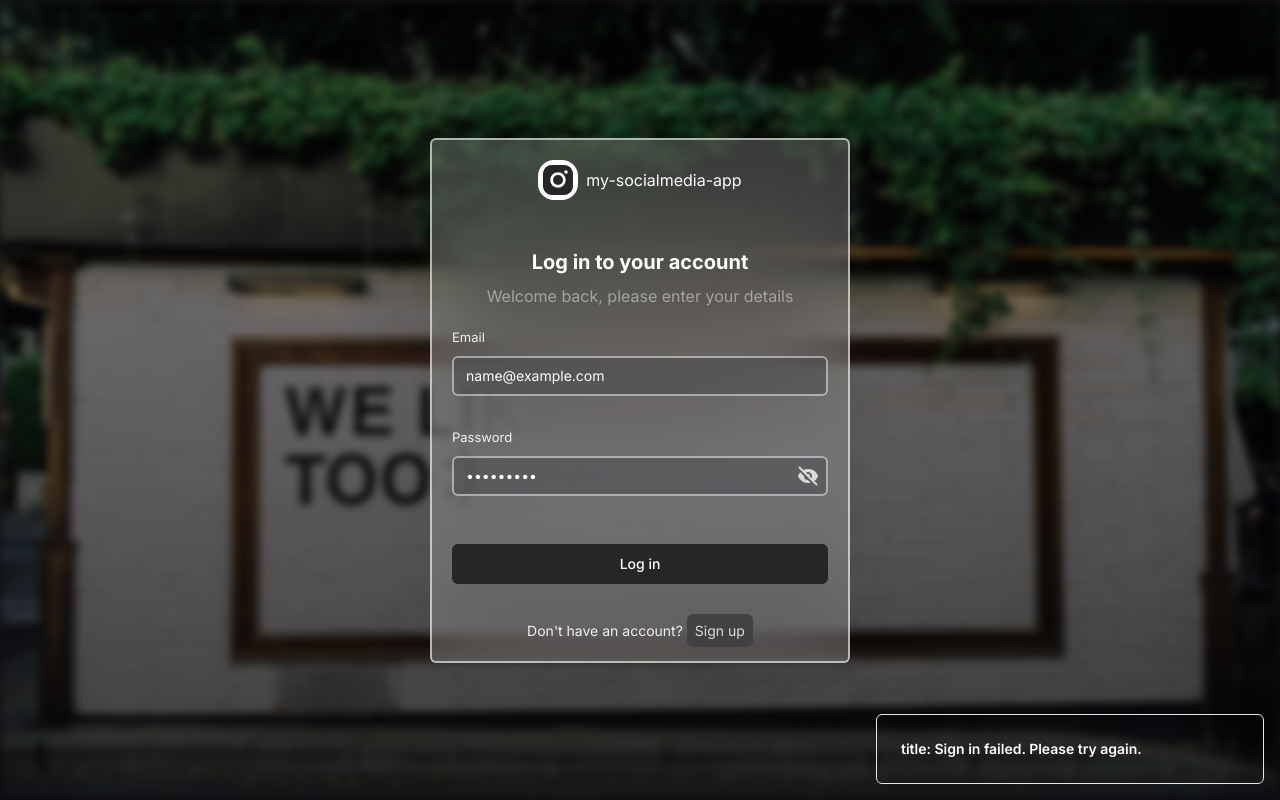
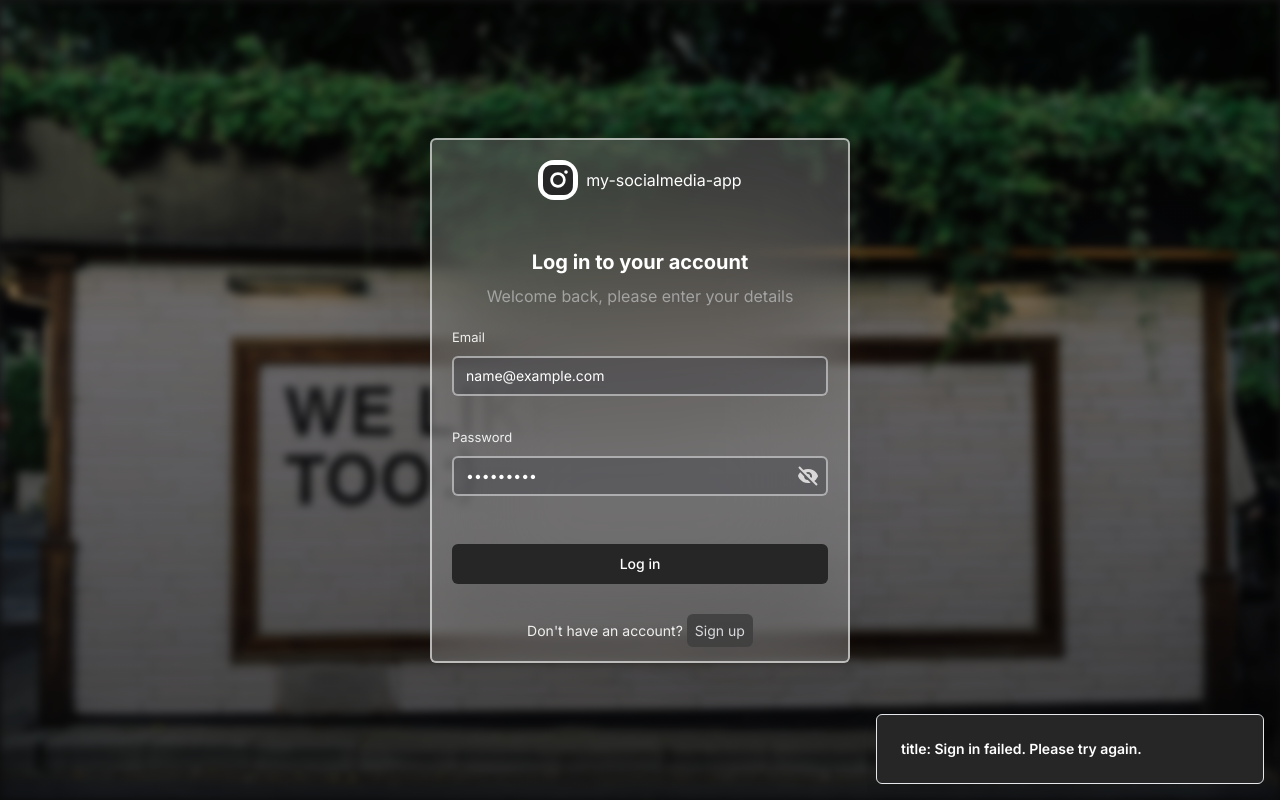
Before and after one commit to Mr-Heidari/My-SocialMediaApp, a React (Vite) app: page /sign-in in a window 1280 px wide. Both pictures are taken after typing "name@example.com", "Sample123" into the empty fields and a click on the button "Log in". Built offline with nearby package versions, Linux system fonts and the light colour scheme; no server answers.

Commit message:
change toaster place and some padding fixed

```diff
--- a/src/App.tsx
+++ b/src/App.tsx
@@ -22,6 +22,7 @@ import PersonalizationForm from "./_auth/forms/PersonalizationForm";
 
 export const App = () => {
   return (
+    <>
       <main className=" flex h-screen">
         <Routes>
           <Route path="/pesonalizeProfile" element={<PersonalizationForm />} />
@@ -45,7 +46,8 @@ export const App = () => {
             <Route path="/update-profile/:id" element={<UpdateProfile />} />
           </Route>
         </Routes>
+      </main>
       <Toaster />
-    </main>
+    </>
   );
 };
--- a/src/_root/pages/Home.tsx
+++ b/src/_root/pages/Home.tsx
@@ -1,18 +1,21 @@
 import Loader from "@/components/ui/shared/Loader";
 import PostCard from "@/components/ui/shared/PostCard";
+import { useToast } from "@/components/ui/use-toast";
 import { useGetRecentPosts} from "@/lib/reat-query/queriesAndMutation";
 import { Models } from "appwrite";
 
 
 const Home = () => {
-
+  const { toast } = useToast();
   const {data:posts , isPending:isPostLoading }=useGetRecentPosts()
-
+  function tokhmi(){
+   return  toast({ title: "title: Sign in failed. Please try again." });
+  }
   return (
     <div className="flex flex-1  ">
       <div className="home-container">
         <div className="home-posts">
-          <h2 className="h3-bold md:h2-bold text-left w-full">Home Feed</h2>
+          <h2 className="h3-bold md:h2-bold text-left w-full"onClick={tokhmi}>Home Feed</h2>
           {isPostLoading && !posts ? (<Loader width={30} height={30}/>):(
             <ul className="flex flex-col flex-1 gap-9 w-full">
               {posts?.documents.map((post :Models.Document)=>(
--- a/src/components/ui/toast.tsx
+++ b/src/components/ui/toast.tsx
@@ -25,7 +25,7 @@ const ToastViewport = React.forwardRef<
 ToastViewport.displayName = ToastPrimitives.Viewport.displayName
 
 const toastVariants = cva(
-  "group pointer-events-auto relative flex w-full items-center justify-between space-x-4 overflow-hidden rounded-md border p-6 pr-8 shadow-lg transition-all data-[swipe=cancel]:translate-x-0 data-[swipe=end]:translate-x-[var(--radix-toast-swipe-end-x)] data-[swipe=move]:translate-x-[var(--radix-toast-swipe-move-x)] data-[swipe=move]:transition-none data-[state=open]:animate-in data-[state=closed]:animate-out data-[swipe=end]:animate-out data-[state=closed]:fade-out-80 data-[state=closed]:slide-out-to-right-full data-[state=open]:slide-in-from-top-full data-[state=open]:sm:slide-in-from-bottom-full",
+  "group pointer-events-auto relative flex w-full items-center justify-between space-x-4  rounded-md border p-6 pr-8 shadow-lg transition-all data-[swipe=cancel]:translate-x-0 data-[swipe=end]:translate-x-[var(--radix-toast-swipe-end-x)] data-[swipe=move]:translate-x-[var(--radix-toast-swipe-move-x)] data-[swipe=move]:transition-none data-[state=open]:animate-in data-[state=closed]:animate-out data-[swipe=end]:animate-out data-[state=closed]:fade-out-80 data-[state=closed]:slide-out-to-right-full data-[state=open]:slide-in-from-top-full data-[state=open]:sm:slide-in-from-bottom-full",
   {
     variants: {
       variant: {
--- a/src/components/ui/toaster.tsx
+++ b/src/components/ui/toaster.tsx
@@ -17,8 +17,8 @@ export function Toaster() {
     <ToastProvider>
       {toasts.map(function ({ id, title, description, action, ...props }) {
         return (
-          <Toast key={id} {...props}>
-            <div className="grid gap-1">
+          <Toast key={id} {...props} className=" bg-neutral-800 ">
+            <div className="grid gap-1 ">
               {title && <ToastTitle>{title}</ToastTitle>}
               {description && (
                 <ToastDescription>{description}</ToastDescription>
--- a/src/globals.css
+++ b/src/globals.css
@@ -193,7 +193,7 @@
 
   /* Bottom bar */
   .bottom-bar {
-    @apply z-50 absolute flex-between w-full border-t-2 border-white/60 drop-shadow-[0_-25px_20px_rgba(0,0,0,0.6)] -bottom-1 rounded-t-[20px] bg-neutral-900 px-5 py-3 md:hidden;
+    @apply z-40 absolute flex-between w-full border-t-2 border-white/60 drop-shadow-[0_-25px_20px_rgba(0,0,0,0.6)] -bottom-1 rounded-t-[20px] bg-neutral-900 px-5 py-3 md:hidden;
   }
 
   /* File uploader */
```
Lines whose indentation alone changed are shown as unchanged.
